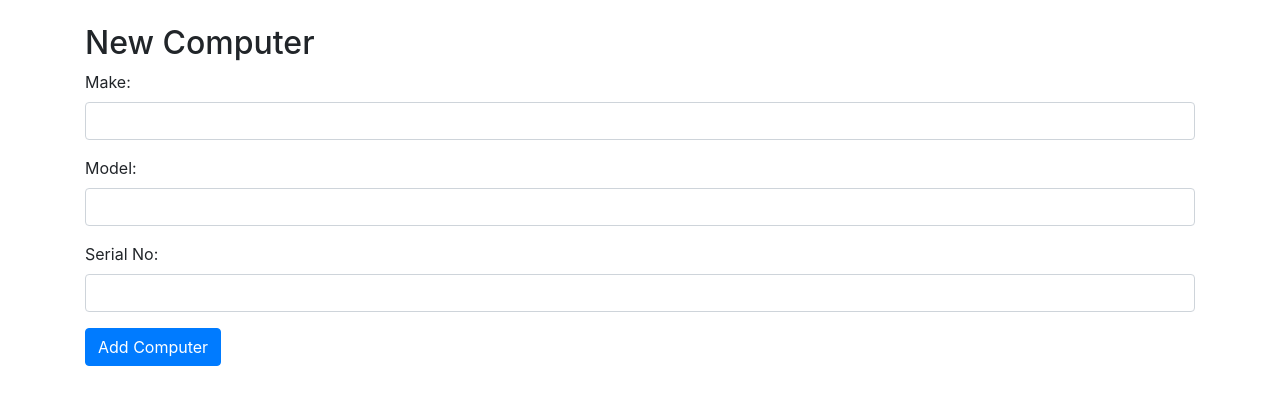
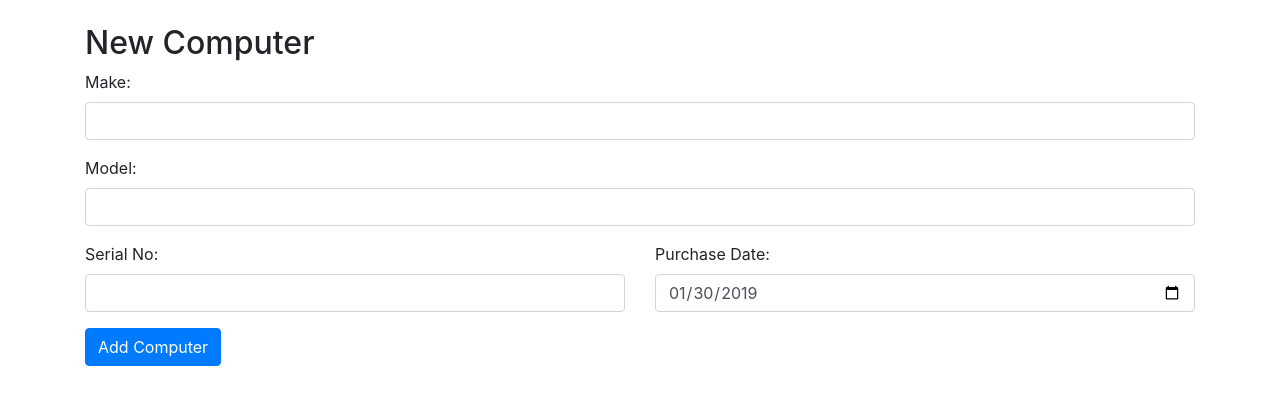
Before and after one commit to raving-remoras/bangazon-workflow, a Django app: page /bangazon/computers/new/ in a window 1280 px wide. Shown: the part 56-461 px from the top of the page. Run offline with Django 3.2, Linux system fonts and the light colour scheme; some libraries are stand-ins or nearby versions.

Commit message:
add purchase date input

```diff
--- a/agileHR/templates/agileHR/computer_new.html
+++ b/agileHR/templates/agileHR/computer_new.html
@@ -23,9 +23,15 @@
             <label for="model">Model:</label>
             <input class="form-control" type="text" name="model" id="model">
           </div>
-          <div class="form-group">
-            <label for="serial_no">Serial No:</label>
-            <input class="form-control" type="text" name="serial_no" id="serial_no">
+          <div class="row">
+            <div class="form-group col-md-6">
+              <label for="serial_no">Serial No:</label>
+              <input class="form-control" type="text" name="serial_no" id="serial_no">
+            </div>
+            <div class="form-group col-md-6">
+              <label for="purchase_date">Purchase Date:</label>
+              <input class="form-control" type="date" name="purchase_date" id="purchase_date" max="{% now 'Y-m-d' %}" value="{% now 'Y-m-d' %}">
+            </div>
           </div>
 
           <button type="submit" class="btn btn-primary">Add Computer</button>
--- a/agileHR/views.py
+++ b/agileHR/views.py
@@ -140,14 +140,14 @@ def new_computer(request):
     """
 
     if request.method == "POST":
-        print("REQUEST", request.POST)
+
         try:
             make = request.POST["make"]
             model = request.POST["model"]
             serial_no = request.POST["serial_no"]
-            purchase_date = datetime.datetime.now()
+            purchase_date = request.POST["purchase_date"]
 
-            if make is "" or model is "" or serial_no is "":
+            if make is "" or model is "" or serial_no is "" or purchase_date is "":
                 return render(request, "agileHR/computer_new.html", {
                     "error_message": "Please fill out all fields"
                 })
```
Also changed, not shown: agileHR/tests/test_computer.py (+5 -3 lines), agileHR/urls.py (line endings or trailing spaces).
